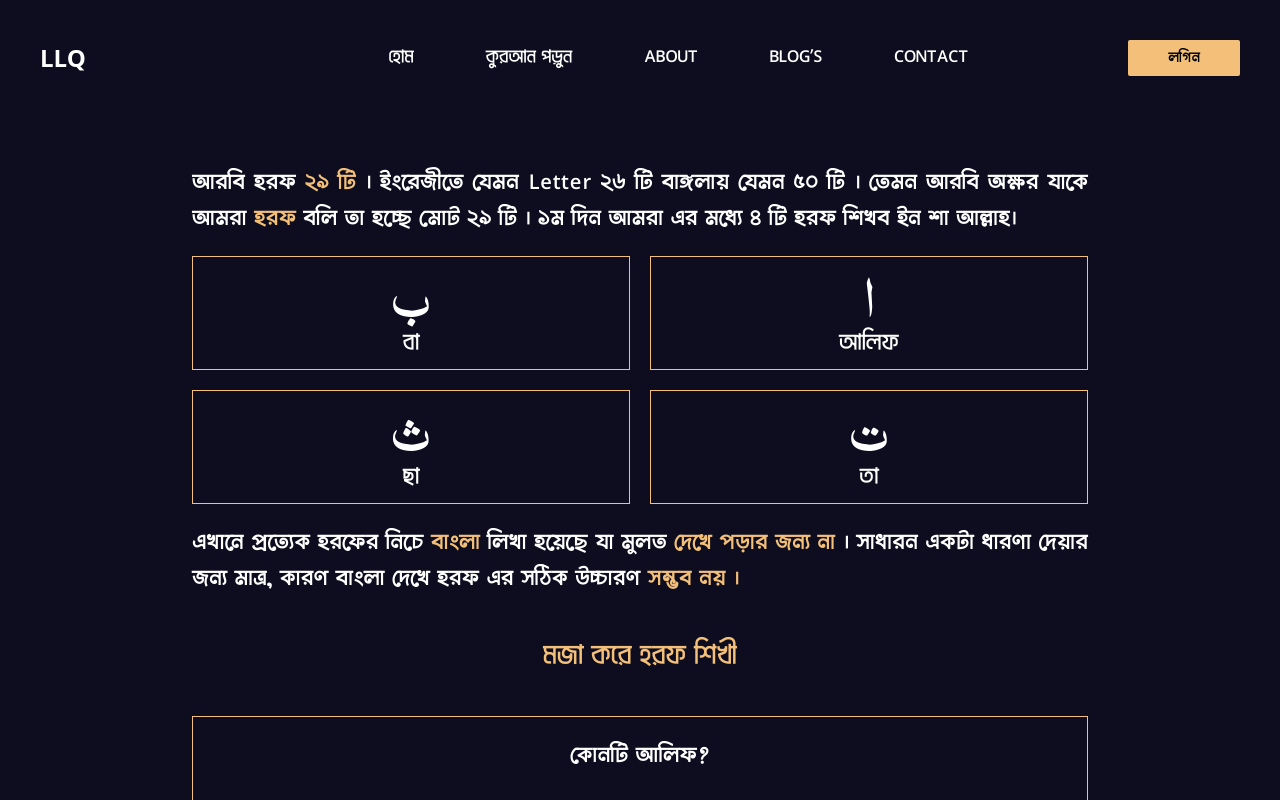
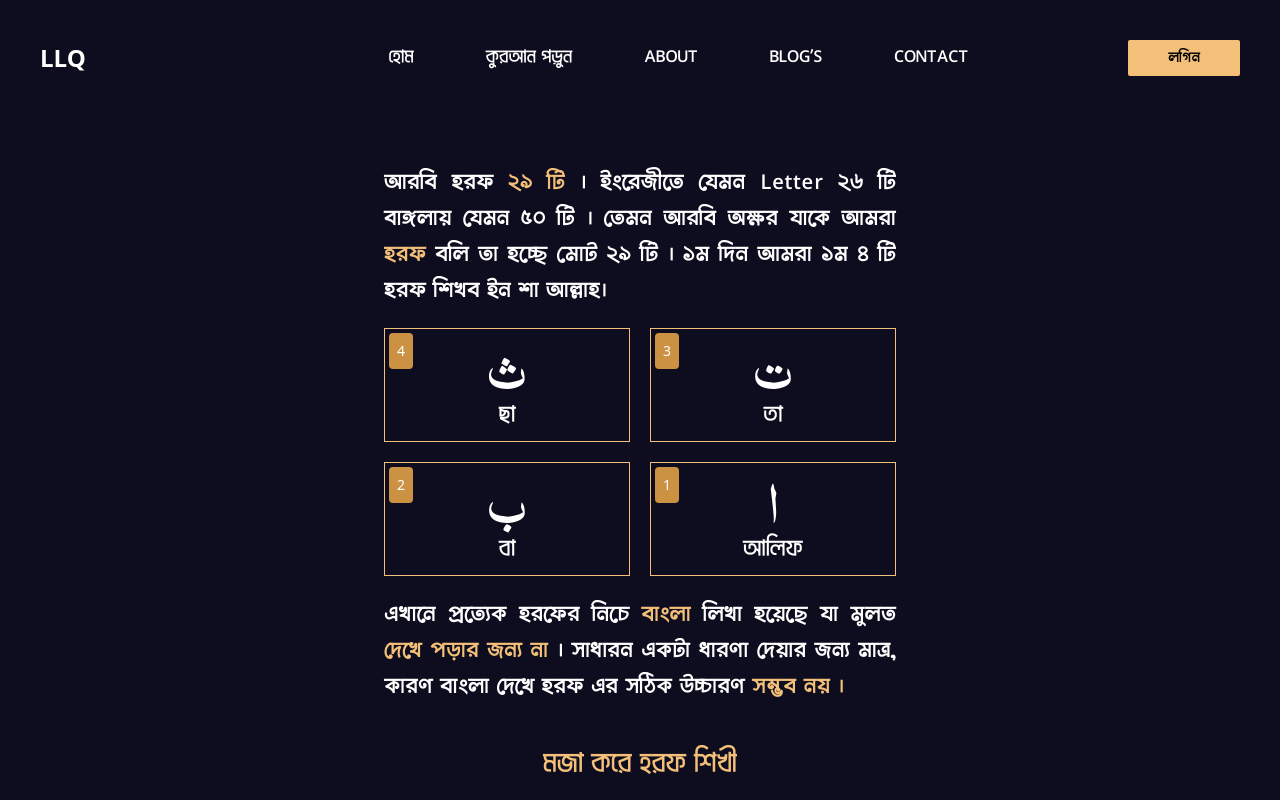
Before and after one commit to faysalewucse/Lets-Learn-Quran, a React (Create React App) app: page /day/1 in a window 1280 px wide. Shown: the top 800 px of the page. Built offline with nearby package versions, Linux system fonts and the light colour scheme.

Commit message:
deply err fixed

```diff
--- a/src/data/arabicHorof.js
+++ b/src/data/arabicHorof.js
@@ -29,3 +29,67 @@ export const arabic_alpha = [
   "ه",
   "ی",
 ];
+
+export const arabic_alpha_bn = [
+  "আলিফ",
+  "বা",
+  "তা",
+  "ছা",
+  "জীম",
+  "হ্বা",
+  "খ",
+  "দাল",
+  "জাল",
+  "র",
+  "ঝা",
+  "সিন",
+  "শিন",
+  "সদ",
+  "দদ",
+  "ত্ব",
+  "জ্ব",
+  "আইন",
+  "গইন",
+  "ফা",
+  "ক্বফ",
+  "কাফ",
+  "লাম",
+  "মিম",
+  "নুন",
+  "ওয়াও",
+  "হা",
+  "হামযা",
+  "ইয়া",
+];
+
+export const arabic_alpha_en = [
+  "alif",
+  "ba",
+  "taa",
+  "tha",
+  "jim",
+  "hwa",
+  "kho",
+  "dal",
+  "jal",
+  "ro",
+  "jha",
+  "sin",
+  "shin",
+  "sod",
+  "dod",
+  "to",
+  "jo",
+  "ain",
+  "goin",
+  "fa",
+  "kof",
+  "kaf",
+  "lam",
+  "mim",
+  "nun",
+  "wow",
+  "ha",
+  "hamza",
+  "ya",
+];
--- a/src/pages/Lessons/LearnKayda/Day1.js
+++ b/src/pages/Lessons/LearnKayda/Day1.js
@@ -1,23 +1,31 @@
 import React from "react";
 import { useState } from "react";
-import { arabic_alpha } from "../../../data/arabicHorof";
+import {
+  arabic_alpha,
+  arabic_alpha_bn,
+  arabic_alpha_en,
+} from "../../../data/arabicHorof";
 import { Permutations } from "../../../utils/Permutations";
 
-export default function Day1() {
-  let alif = new Audio("/audios/alif.mp3");
+export default function Day1({ heading, arabic_alphas }) {
   const horof = ["আলিফ", "বা", "তা", "ছা"];
   const [question, setQuestion] = useState(0);
   const [comment, setComment] = useState();
   const [options, setOptions] = useState([0, 1, 2, 3]);
 
-  const play = () => {
-    alif.play();
+  //Function for audio playing
+  const handlePlay = (index) => {
+    new Audio(`/audios/${arabic_alpha_en[index]}.mp3`).play();
   };
+
+  //Chnage Question After Click "আবার"
   const changeQuestionHandler = () => {
     setQuestion(Math.floor(Math.random() * 4));
     setOptions(Permutations([0, 1, 2, 3])[Math.floor(Math.random() * 4)]);
     console.log(options);
   };
+
+  //Function for set Answer Correct and change Question
   function setCorrect() {
     setComment("Correct");
     changeQuestionHandler();
@@ -26,33 +34,30 @@ export default function Day1() {
     }, 1000);
   }
   return (
-    <div className="bg-nav min-h-screen p-12 lg:px-48">
+    <div className="bg-nav min-h-screen p-12 lg:px-96">
       <h1 className="text-white text-3xl font-jonota text-justify">
         আরবি হরফ <span className="text-golden">২৯ টি</span> । ইংরেজীতে যেমন
         Letter ২৬ টি বাঙ্গলায় যেমন ৫০ টি । তেমন আরবি অক্ষর যাকে আমরা{" "}
         <span className="text-golden">হরফ</span> বলি তা হচ্ছে মোট ২৯ টি । ১ম দিন
-        আমরা এর মধ্যে ৪ টি হরফ শিখব ইন শা আল্লাহ।
+        আমরা ১ম ৪ টি হরফ শিখব ইন শা আল্লাহ।
       </h1>
       <div className="grid grid-cols-2 text-white mt-5 gap-5">
-        <div className="text-3xl border border-golden text-center p-2 hover:bg-black hover:cursor-pointer transition-all duration-300">
-          <h1 className="font-arabic1 text-6xl">ب</h1>
-          <h1 className="font-sandwip">বা</h1>
-        </div>
-        <div
-          className="text-3xl border border-golden text-center p-2 hover:bg-black hover:cursor-pointer transition-all duration-300"
-          onClick={play}
-        >
-          <h1 className="font-arabic1 text-6xl">ا</h1>
-          <h1 className="font-sandwip">আলিফ</h1>
-        </div>
-        <div className="text-3xl border border-golden text-center p-2 hover:bg-black hover:cursor-pointer transition-all duration-300">
-          <h1 className="font-arabic1 text-6xl">ث</h1>
-          <h1 className="font-sandwip">ছা</h1>
-        </div>
-        <div className="text-3xl border border-golden text-center p-2 hover:bg-black hover:cursor-pointer transition-all duration-300">
-          <h1 className="font-arabic1 text-6xl">ت</h1>
-          <h1 className="font-sandwip">তা</h1>
-        </div>
+        {Array.from(Array(4).keys())
+          .reverse()
+          .map((index) => {
+            return (
+              <div
+                onClick={() => handlePlay(index)}
+                className="relative text-3xl border border-golden text-center p-2 hover:bg-black hover:cursor-pointer transition-all duration-300"
+              >
+                <span className="absolute top-1 left-1 text-sm bg-goldenhover p-2 rounded">
+                  {index + 1}
+                </span>
+                <h1 className="font-arabic1 text-6xl">{arabic_alpha[index]}</h1>
+                <h1 className="font-sandwip">{arabic_alpha_bn[index]}</h1>
+              </div>
+            );
+          })}
       </div>
       <h1 className="text-white text-3xl font-jonota text-justify mt-5">
         এখানে প্রত্যেক হরফের নিচে <span className="text-golden">বাংলা </span>
--- a/src/pages/Surah.js
+++ b/src/pages/Surah.js
@@ -114,6 +114,7 @@ export default function Surah() {
                 </div>
               );
             }
+            return null;
           })}
         </div>
       ) : null}
```
